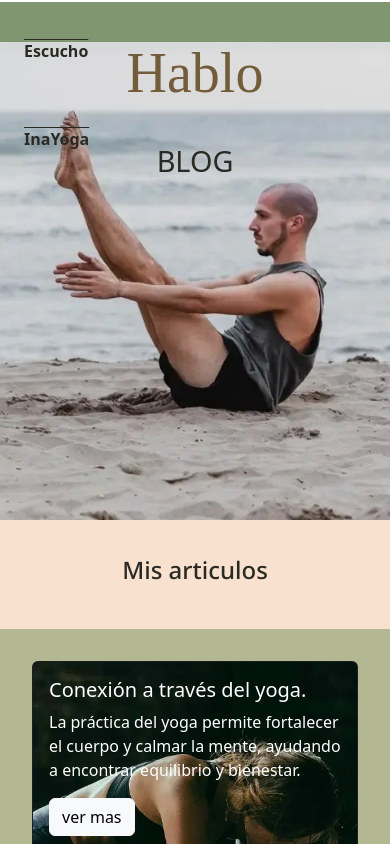
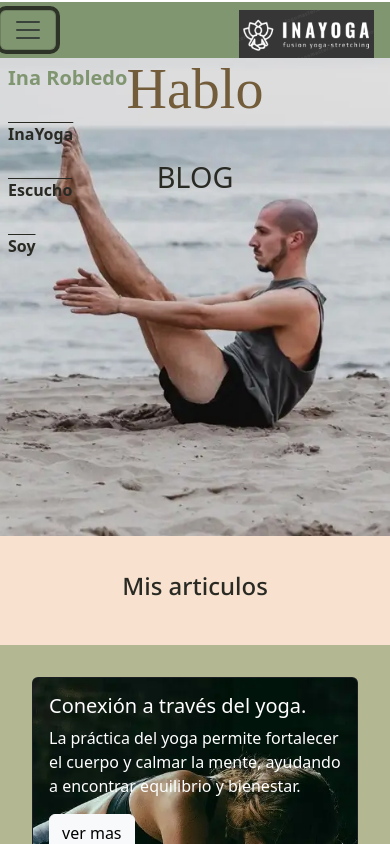
Before and after one commit to pepeluquet/InaYoga, a website: page html/blog.html in a window 390 px wide. Both pictures are taken after a click on the button "Toggle navigation". Shown: the top 844 px of the page. Drawn offline with nearby package versions, Linux system fonts and the light colour scheme; a web font is replaced by a local one.

Commit message:
arreglando navbar

```diff
--- a/html/blog.html
+++ b/html/blog.html
@@ -33,7 +33,7 @@
                     <button class="navbar-toggler" type="button" data-bs-toggle="collapse" data-bs-target="#mi-menu" aria-controls="mi-menu" aria-expanded="false" aria-label="Toggle navigation">
                         <span class="navbar-toggler-icon"></span>
                     </button>
-                    <a class="navbar-brand" href="#">
+                    <a class="navbar-brand" href="../index.html">
                         <img class="logo" data-aos="fade-left" src="../assets/logo.png" alt="logo InaYoga" />
                     </a>
                     <div class="collapse navbar-collapse" id="mi-menu">
@@ -46,6 +46,9 @@
                             </li>
                             <li class="nav-item">
                                 <a class="nav-link" href="../index.html">InaYoga</a>
+                            </li>
+                            <li class="nav-item">
+                                <h5 class="name">Ina Robledo</h5>
                             </li>
                         </ul>
                     </div>
@@ -128,7 +131,9 @@
                             </a>
                         </div>
                     </ul>
-                    <img class="logo" src="../assets/logo.png" alt="logo InaYoga"/>
+                    <a href="../index.html">
+                        <img class="logo" src="../assets/logo.png" alt="logo InaYoga"/>
+                    </a>
                     <ul class="link">
                         <li><a href="../index.html">InaYoga</a></li>
                         <li><a href="./info.html">Soy</a></li>
--- a/scss/layout/_mediaq480.scss
+++ b/scss/layout/_mediaq480.scss
@@ -12,15 +12,26 @@
     }
     .portada {
         .navbar {
-            align-content: center;
-            justify-content: space-evenly;
+            justify-content: space-between;
+            height: 3.5em;
             li {
-                padding: 1.5em;
+                padding: 0.5em;
                 a {
                     color: map-get($color-bg , black-subti );
                     text-decoration:overline;
                     font-weight: 650;
                 }
+            }
+            &-brand{
+                padding-top: 0em;
+                height: 2em;
+                .logo {
+                    height: 2.4em;
+                    padding-top: 0em;
+                }
+            }
+            ul {
+                flex-direction: column-reverse;
             }
         }
         .titulo {
@@ -95,15 +106,23 @@
                 height: 1.5em ;
             }
             .link {
+                padding-left: 0em;
                 margin-bottom: 00em;
                 li {
                     padding: 0.5em;
+                    padding-left: 0.1em;
+                    padding-right: 0.1em;
                 }
             }
             .redes {
                 li {
                     padding: 0.5em;
                 }
+                .wrapper {
+                    .icon {
+                        margin: 0em;
+                    }
+                }
             }
         }
     }
--- a/scss/layout/_mediaq768.scss
+++ b/scss/layout/_mediaq768.scss
@@ -12,15 +12,26 @@
     }
     .portada {
         .navbar {
-            align-content: center;
-            justify-content: space-evenly;
+            justify-content: space-between;
+            height: 3.5em;
             li {
-                padding: 1.5em;
+                padding: 0.5em;
                 a {
                     color: map-get($color-bg , black-subti );
                     text-decoration:overline;
                     font-weight: 650;
                 }
+            }
+            &-brand{
+                padding-top: 0em;
+                height: 2em;
+                .logo {
+                    height: 2.4em;
+                    padding-top: 0em;
+                }
+            }
+            ul {
+                flex-direction: column-reverse;
             }
         }
         .titulo {
--- a/scss/layout/_mediaq800.scss
+++ b/scss/layout/_mediaq800.scss
@@ -1,15 +1,26 @@
 @media (min-width: 769px) and (max-width: 991px) {
     .portada {
         .navbar {
-            align-content: center;
-            justify-content: space-evenly;
+            justify-content: space-between;
+            height: 3.5em;
             li {
-                padding: 1.5em;
+                padding: 0.5em;
                 a {
                     color: map-get($color-bg , black-subti );
                     text-decoration:overline;
                     font-weight: 650;
                 }
+            }
+            &-brand{
+                padding-top: 0em;
+                height: 2em;
+                .logo {
+                    height: 2.4em;
+                    padding-top: 0em;
+                }
+            }
+            ul {
+                flex-direction: column-reverse;
             }
         }
     }
--- a/scss/layout/_menu.scss
+++ b/scss/layout/_menu.scss
@@ -19,8 +19,6 @@
             }
         }
     }
-
-
     }
     ul {
         display: flex;
@@ -38,5 +36,9 @@
             text-decoration:overline;
             font-weight: 650;
         }
+        .name {
+            color: map-get($color-bg , musgo-menu );
+            font-weight: 650;
+        }
     }
 }
```
Also changed, not shown: html/contacto.html (+7 -2 lines), html/info.html (+7 -2 lines), index.html (+9 -4 lines), css/main.css, 1 other file.
